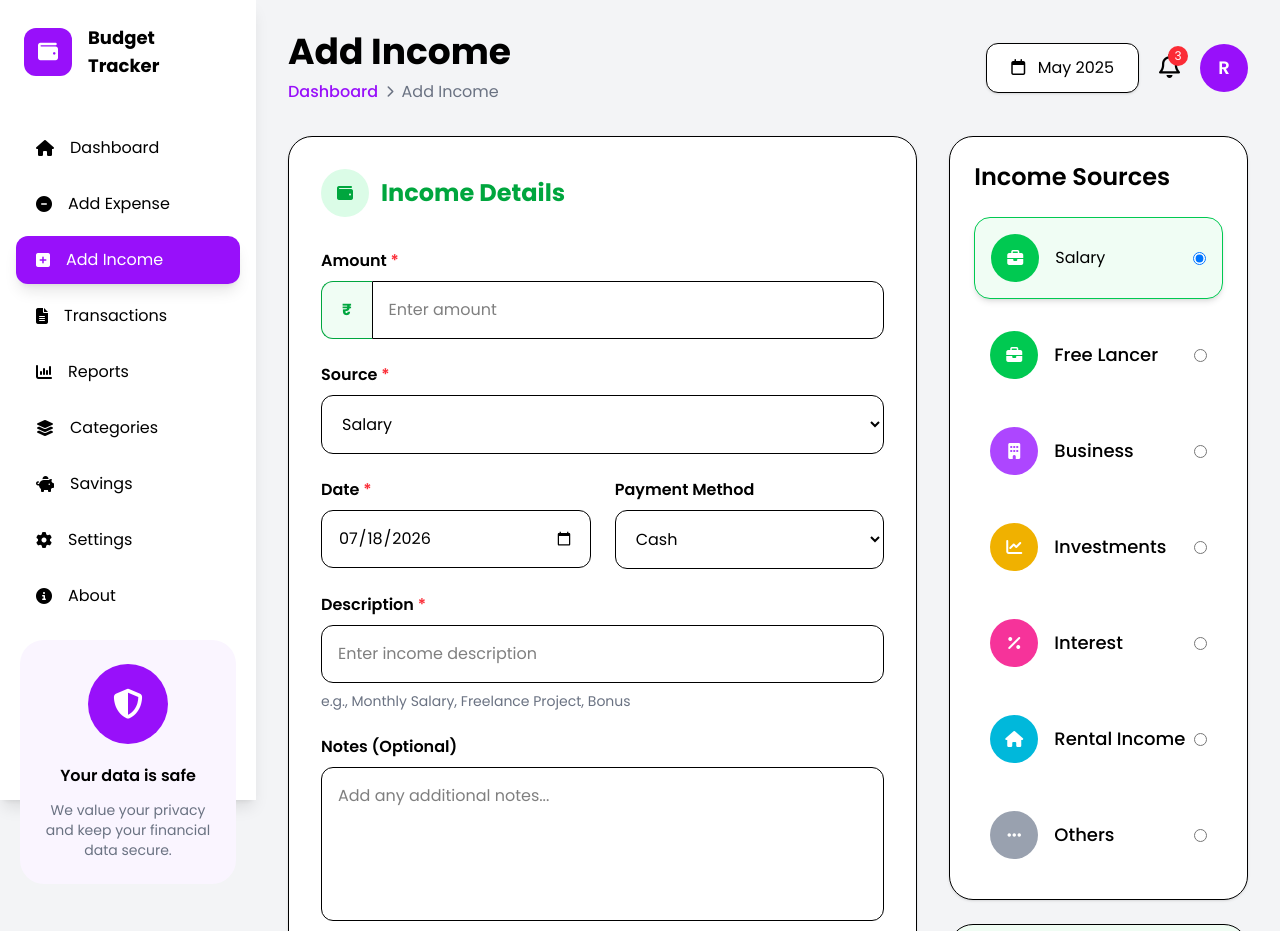
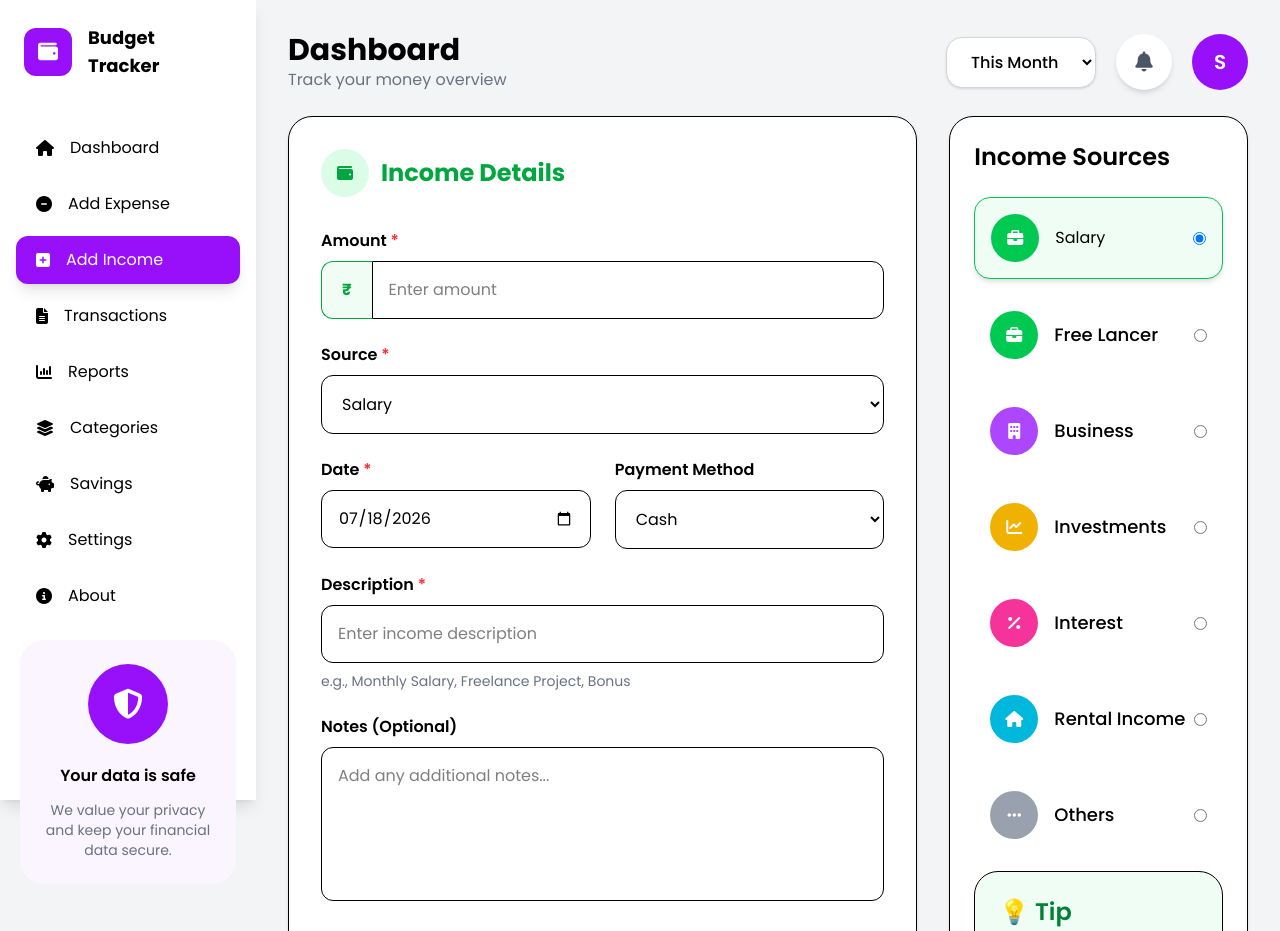
Before and after one commit to rajalakshmi78100-cmd/Personal-Budget-Tracker, a website: page pages/add-income.html in a window 1280 px wide. Shown: the top 931 px of the page. Drawn offline with Linux system fonts and the light colour scheme.

Commit message:
Updated income and savings pages functionality

```diff
--- a/js/income.js
+++ b/js/income.js
@@ -218,6 +218,17 @@ function selectIncome(element) {
     // Select radio button
     element.querySelector("input").checked = true;
 
+
+    // ==============================
+    // UPDATE SOURCE DROPDOWN
+    // ==============================
+
+    let incomeName = element.querySelector("span").innerText;
+
+
+    // Change Source dropdown value
+    document.getElementById("source").value = incomeName;
+
 }
 
 
--- a/pages/add-income.html
+++ b/pages/add-income.html
@@ -172,63 +172,46 @@
 
             <!-- Header -->
 
-            <div class="flex justify-between items-center mb-8">
+            <div class="flex items-center justify-between mb-6">
 
+                <!-- Left side: Dashboard title -->
                 <div>
-
-                    <h1 class="text-4xl font-bold">
-
-                        Add Income
-
+                    <h1 class="text-3xl font-bold">
+                        Dashboard
                     </h1>
-
-                    <div class="flex items-center gap-2 mt-2 text-gray-500">
-
-                        <span class="text-purple-600 font-medium">
-
-                            Dashboard
-
-                        </span>
-
-                        <i class="fa-solid fa-chevron-right text-xs"></i>
-
-                        <span>
-
-                            Add Income
-
-                        </span>
-
+                    <p class="text-gray-500">
+                        Track your money overview
+                    </p>
                 </div>
 
-                </div>
 
+                <!-- Right side: Month dropdown + Notification + Profile -->
                 <div class="flex items-center gap-5">
 
-                    <button class="border rounded-xl px-6 py-3 bg-white shadow-sm">
+                    <select class="border border-gray-300 rounded-2xl px-5 py-3 bg-white shadow-sm font-medium">
+                        <option>This Month</option>
+                        <option>Last Month</option>
+                        <option>This Year</option>
+                    </select>
 
-                        <i class="fa-regular fa-calendar mr-2"></i>
 
-                        May 2025
+                    <button class="relative w-14 h-14 bg-white rounded-full shadow-md
+        flex items-center justify-center">
+
+                        <i class="fa-solid fa-bell text-gray-600 text-xl"></i>
+
+                        <span class="absolute top-2 right-2
+            w-3 h-3 bg-red-500 rounded-full border-2 border-white">
+                        </span>
 
                     </button>
 
-                    <div class="relative">
 
-                        <i class="fa-regular fa-bell text-2xl"></i>
+                    <div class="w-14 h-14 rounded-full bg-purple-600
+        flex items-center justify-center
+        text-white text-xl font-semibold">
 
-                        <span
-                            class="absolute -top-2 -right-2 bg-red-500 text-white text-xs w-5 h-5 rounded-full flex items-center justify-center">
-
-                            3
-
-                        </span>
-
-                    </div>
-
-                    <div
-                        class="w-12 h-12 rounded-full bg-purple-600 text-white flex items-center justify-center font-semibold text-lg">
-
-                        R
+                        S
 
                     </div>
 
@@ -304,9 +287,9 @@
                                     class="w-full border rounded-xl px-4 py-4 focus:ring-2 focus:ring-green-500">
 
                                     <option>Salary</option>
-                                    <option>Freelance</option>
+                                    <option>Free Lancer</option>
                                     <option>Business</option>
-                                    <option>Investment</option>
+                                    <option>Investments</option>
                                     <option>Interest</option>
                                     <option>Rental Income</option>
                                     <option>Others</option>
@@ -314,7 +297,6 @@
                                 </select>
 
                             </div>
-
                             <!-- Date + Payment -->
 
                             <div class="grid md:grid-cols-2 gap-6">
@@ -576,8 +558,8 @@
 
                             <!-- Others -->
 
-                            <label
-                                class="flex items-center justify-between rounded-2xl p-4 hover:bg-gray-50 cursor-pointer">
+                            <label onclick="selectIncome(this)"
+                                class="income-option flex items-center justify-between rounded-2xl p-4 hover:bg-gray-50 cursor-pointer">
 
                                 <div class="flex items-center gap-4">
 
@@ -589,9 +571,7 @@
                                     </div>
 
                                     <span class="font-medium text-lg">
-
                                         Others
-
                                     </span>
 
                                 </div>
@@ -599,11 +579,6 @@
                                 <input type="radio" name="incomeType">
 
                             </label>
-
-                        </div>
-
-                    </div>
-
                             <!-- Tip Card -->
 
                             <div class="bg-green-50 rounded-3xl border p-6">
@@ -620,7 +595,8 @@
 
                                         <p class="text-gray-600 leading-8 mt-4">
 
-                                    Record your income regularly to track your cash flow and plan your expenses better.
+                                            Record your income regularly to track your cash flow and plan your expenses
+                                            better.
 
                                         </p>
 
```
Also changed, not shown: src/output.css. Lines whose indentation alone changed are shown as unchanged.
